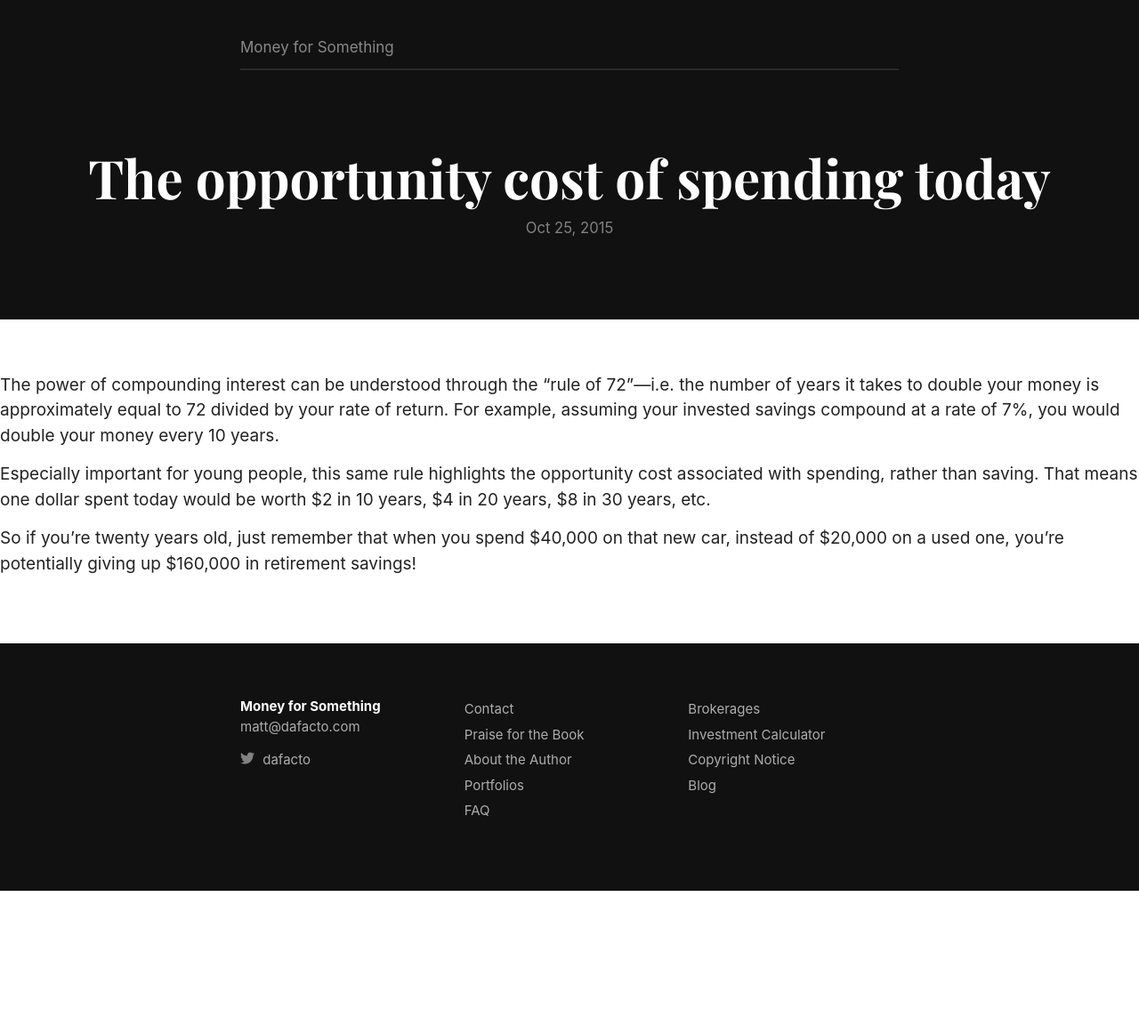
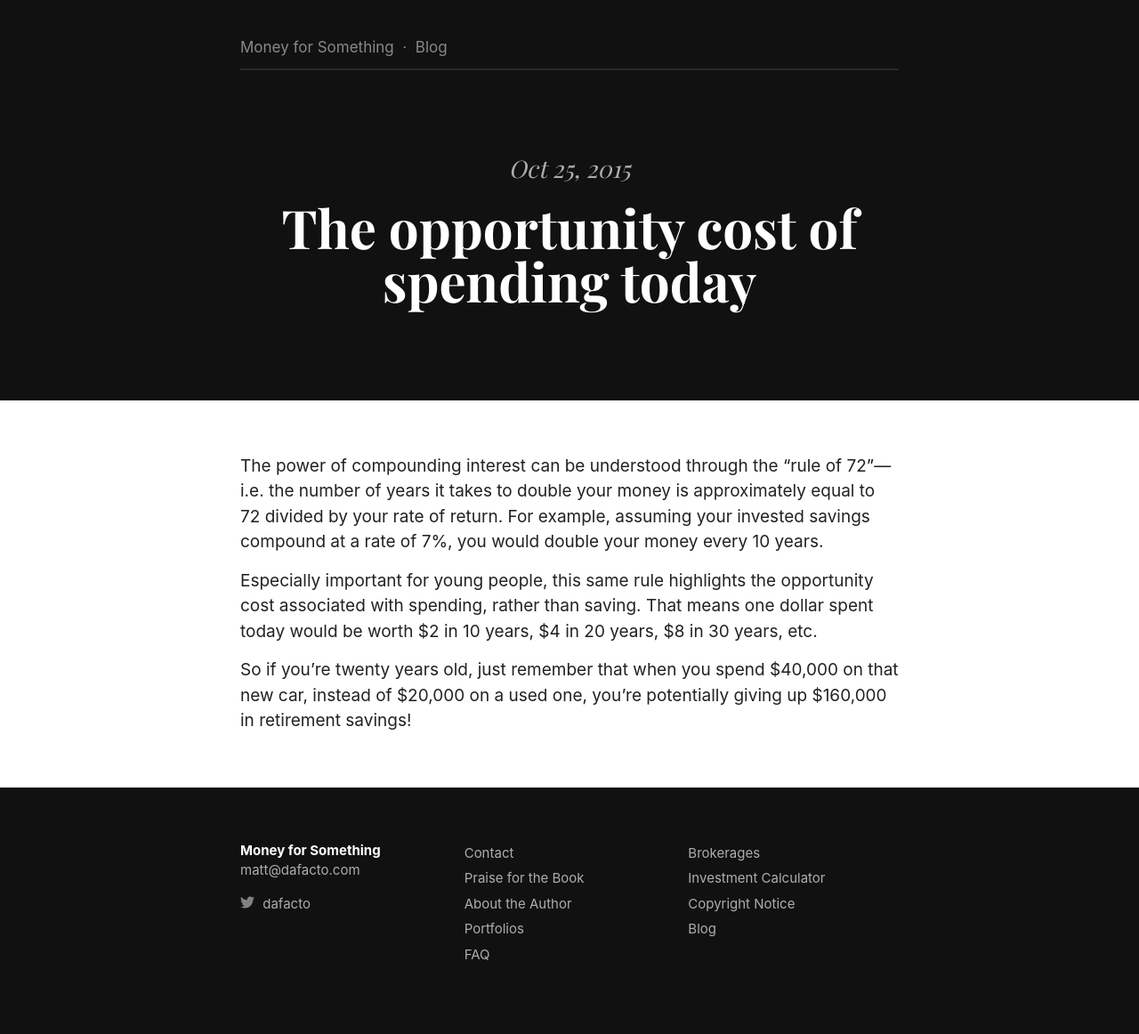
Before and after one commit to dafacto/moneyforsomething, a Jekyll site: the page built from _posts/2015-10-25-opportunity-cost-of-spending-today.md, in a window 1280 px wide. Shown: the whole page at 89% size. Built offline with Jekyll 4.4.1, drawn with Linux system fonts in a browser that asks for light colours; some web fonts are replaced; before the commit the page ends 1001 px from its top, so only the background shows below that.

Commit message:
Fix post layout

```diff
--- a/_includes/header.html
+++ b/_includes/header.html
@@ -1,7 +1,12 @@
 <header class="site-header" role="banner">
   <div class="wrapper">
     <div class="flex">
-      <a class="site-title" rel="author" href="{{ "/" | relative_url }}">{{ site.title | escape }}</a>
+      <div>
+        <a class="site-title" rel="author" href="{{ "/" | relative_url }}">{{ site.title | escape }}</a>
+        {% if page.layout == 'post' %}
+          &nbsp;&middot;&nbsp; <a href="{{ "/" | relative_url }}blog">Blog</a>
+        {% endif %}
+      </div>
       {% if page.chapter %}
         <span>Chapter {{ page.chapter }} of {{ site.chapters.size }}</span>
       {% endif %}
--- a/_layouts/post.html
+++ b/_layouts/post.html
@@ -4,7 +4,7 @@ layout: default
 <article class="post h-entry" itemscope itemtype="http://schema.org/BlogPosting">
 
   <header class="post-header">
-    <h1 class="post-title p-name" itemprop="name headline">{{ page.title | escape }}</h1>
+    <div class="wrapper">
       <p class="post-meta">
         <time class="dt-published" datetime="{{ page.date | date_to_xmlschema }}" itemprop="datePublished">
           {%- assign date_format = site.minima.date_format | default: "%b %-d, %Y" -%}
@@ -12,11 +12,16 @@ layout: default
         </time>
         {%- if page.author -%}
           • <span itemprop="author" itemscope itemtype="http://schema.org/Person"><span class="p-author h-card" itemprop="name">{{ page.author }}</span></span>
-      {%- endif -%}</p>
+        {%- endif -%}
+      </p>
+      <h1 class="post-title p-name" itemprop="name headline">{{ page.title | escape }}</h1>
+    </div>
   </header>
 
   <div class="post-content e-content" itemprop="articleBody">
+    <div class="wrapper">
       {{ content }}
+    </div>
   </div>
 
   {%- if site.disqus.shortname -%}
--- a/_sass/minima/_layout.scss
+++ b/_sass/minima/_layout.scss
@@ -121,6 +121,17 @@
   position: relative;
   background: #111;
 
+  a {
+    &,
+    &:visited {
+      color: inherit;
+    }
+    &:hover {
+      color: #fff;
+      text-decoration: none;
+    }
+  }
+
   hr {
     margin-top: $spacing-unit / 2;
   }
@@ -128,18 +139,6 @@
   @include media-query($on-palm) {
     padding-top: $spacing-unit / 2;
     font-size: 15px;
-  }
-}
-
-.site-title {
-  flex: 1;
-
-  &,
-  &:visited {
-    color: inherit;
-  }
-  &:hover {
-    text-decoration: none;
   }
 }
 
@@ -304,8 +303,11 @@
 }
 
 .post-meta {
-  font-size: $small-font-size;
-  color: $grey-color;
+  margin-bottom: $spacing-unit / 2 !important;
+  font-family: $title-font-family;
+  font-style: italic;
+  font-size: 27px;
+  color: rgba(#fff, .66);
 }
 
 .post-link {
```
Lines whose indentation alone changed are shown as unchanged.
